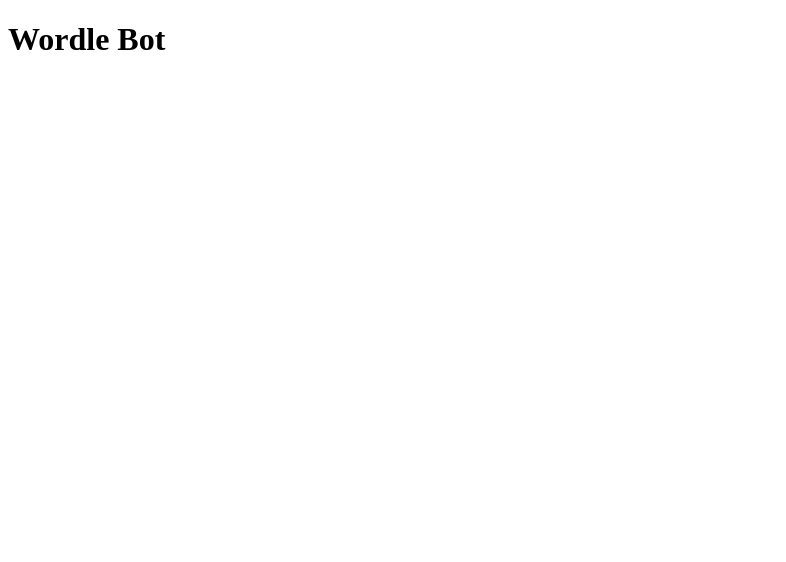
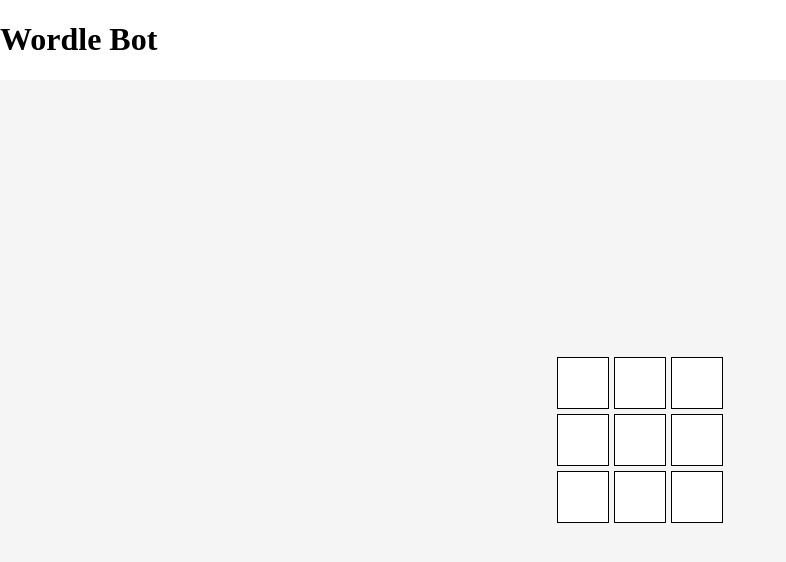
Before and after one commit to OneUsernamePlease/wordle-bot, a website built with Vite: page src/index.html in a window 1280 px wide. Shown: the whole page, without its empty margins (0-786 px from the left). Built offline with nearby package versions, Linux system fonts and the light colour scheme.

Commit message:
A bunch of untested code that probably overcomplicates everything.

```diff
--- a/src/index.html
+++ b/src/index.html
@@ -5,8 +5,28 @@
   <meta name="viewport" content="width=device-width, initial-scale=1.0">
   <title>Wordle Bot</title>
   <script type="module" src="/scripts/index.ts"></script>
+  <link rel="stylesheet" type="text/css" href="main.css">
 </head>
 <body>
   <h1>Wordle Bot</h1>
+  <div class="mainContainer">
+    <div class="grid">
+      <div class="gridRow">
+        <div class="cell"><input type="text" maxlength="1"></div>
+        <div class="cell"><input type="text" maxlength="1"></div>
+        <div class="cell"><input type="text" maxlength="1"></div>
+      </div>
+      <div class="gridRow">
+        <div class="cell"><input type="text" maxlength="1"></div>
+        <div class="cell"><input type="text" maxlength="1"></div>
+        <div class="cell"><input type="text" maxlength="1"></div>
+      </div>
+      <div class="gridRow">
+        <div class="cell"><input type="text" maxlength="1"></div>
+        <div class="cell"><input type="text" maxlength="1"></div>
+        <div class="cell"><input type="text" maxlength="1"></div>
+      </div>
+    </div>
+  </div>
 </body>
 </html>
--- /dev/null
+++ b/src/main.css
@@ -0,0 +1,59 @@
+body, html {
+    margin: 0;
+    padding: 0;
+    height: 100%;
+}
+
+body {
+    display: flex;
+    flex-direction: column;
+}
+
+.mainContainer {
+    display: flex;
+    flex-grow: 1;
+    justify-content: center;
+    align-items: center;
+    background-color: #f5f5f5;
+    margin: 0;
+}
+
+.grid {
+    display: flex;
+    flex-direction: column;
+    gap: 5px;
+}
+
+.gridRow {
+    display: flex;
+    gap: 5px;
+}
+
+.cell {
+    width: 50px;
+    height: 50px;
+    display: flex;
+    justify-content: center;
+    align-items: center;
+    border: 1px solid #000;
+    background-color: white;
+    font-size: 20px;
+    text-align: center;
+    font-family: Arial, sans-serif;
+    outline: none;
+}
+
+.cell input {
+    width: 100%;
+    height: 100%;
+    text-align: center;
+    font-size: 20px;
+    border: none;
+    outline: none;
+    background-color: transparent;
+}
+
+.cell:focus-within {
+    border-color: #4a90e2;
+    background-color: #e1f3fc;
+}
--- a/src/scripts/index.ts
+++ b/src/scripts/index.ts
@@ -1,3 +1,8 @@
-let a: string = "hello world my name is vite";
 
-console.log(a);
+document.addEventListener("DOMContentLoaded", initialize);
+function initialize() {
+    registerEvents();
+}
+function registerEvents() {
+
+}
```
Also changed, not shown: src/scripts/utils.ts (added, +17 -0 lines), src/scripts/wordle-game/types.ts (added, +20 -0 lines), src/scripts/wordle-game/wordle-game.ts (added, +90 -0 lines).
